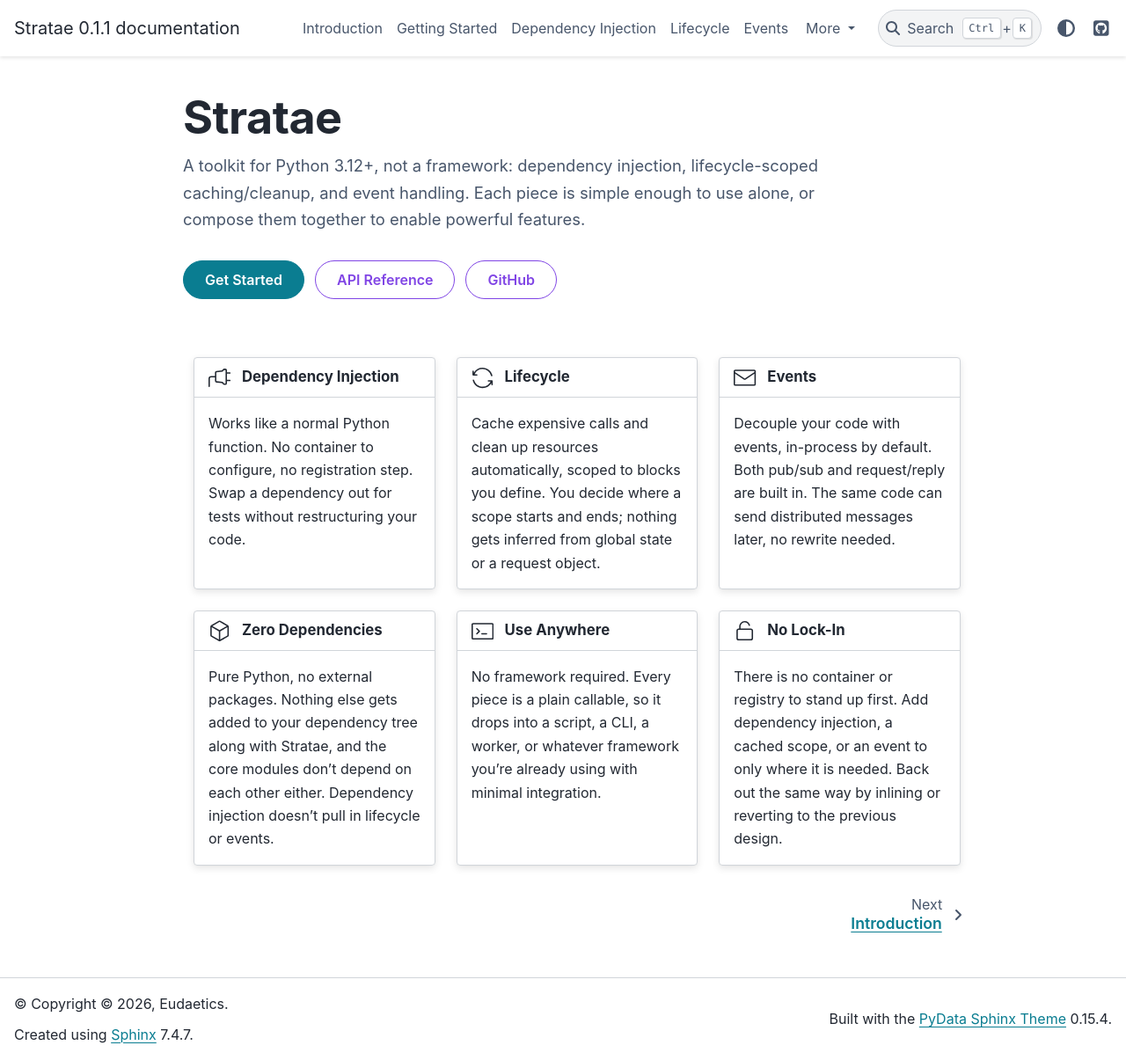
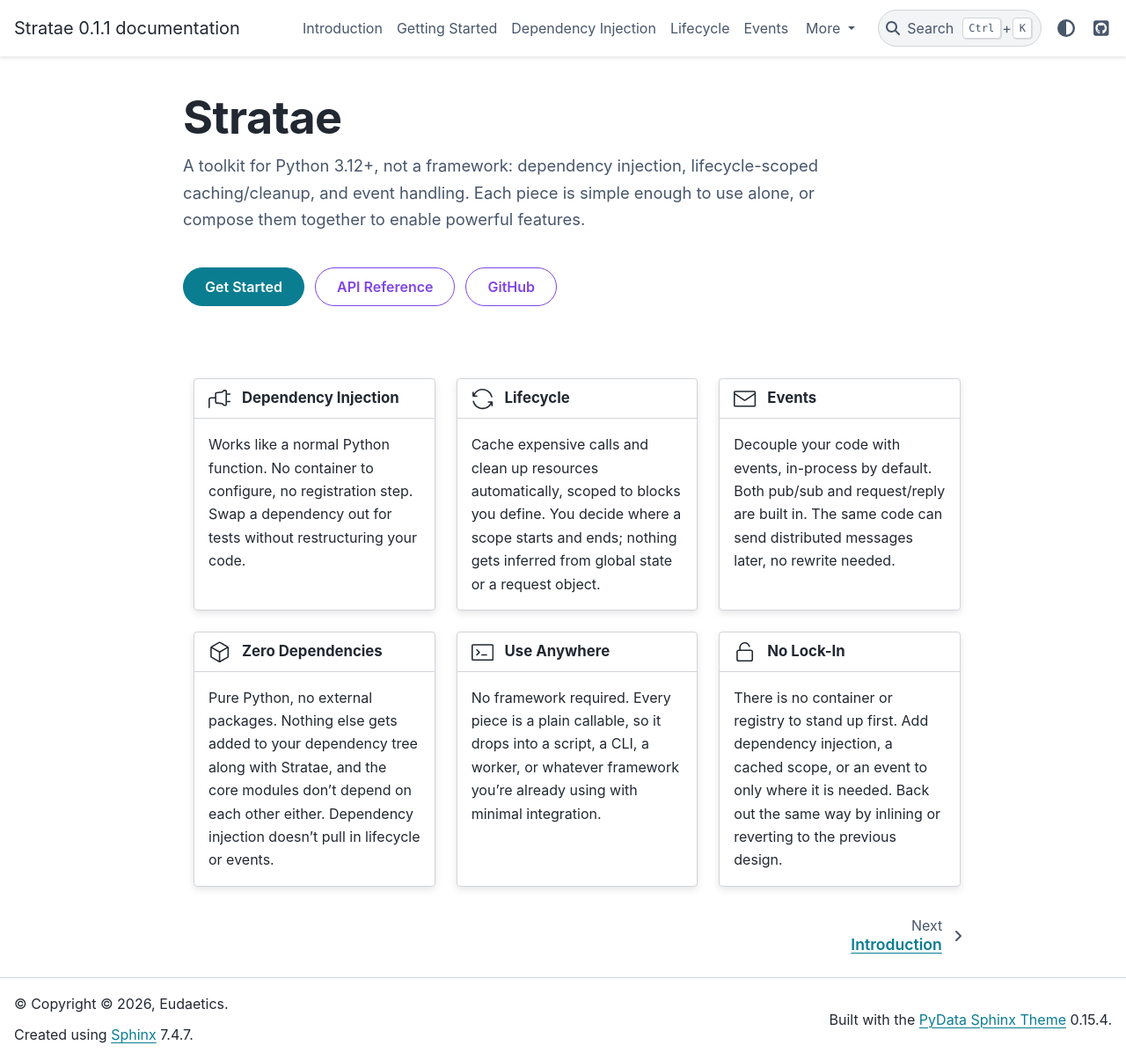
Before and after one commit to Eudaetics/stratae, a Sphinx documentation site: the page built from docs/index.md, in a window 1280 px wide and 1205 px high. Shown: the whole window at 88% size. Built offline with Sphinx 7.4.7 and the PyData theme 0.15.4, drawn with Linux system fonts in a browser that asks for light colours; pages that are not in the unit, such as notebooks, are missing from menus.

Commit message:
small tweak to spacing

```diff
--- a/docs/_static/custom.css
+++ b/docs/_static/custom.css
@@ -54,11 +54,31 @@
     display: flex;
     flex-wrap: wrap;
     gap: 0.75rem;
-    margin-top: 2rem;
+    margin-top: 1.25rem;
 }
 
 #stratae .sd-container-fluid {
-    margin-top: 3rem;
+    margin-top: 1.75rem;
+}
+
+@media (min-width: 768px) {
+    #stratae .hero-buttons {
+        margin-top: 2rem;
+    }
+
+    #stratae .sd-container-fluid {
+        margin-top: 3rem;
+    }
+}
+
+@media (min-width: 1200px) {
+    #stratae .hero-buttons {
+        margin-top: 2.5rem;
+    }
+
+    #stratae .sd-container-fluid {
+        margin-top: 4rem;
+    }
 }
 
 #stratae .sd-btn {
```
Also changed, not shown: docs/index.md (+1 -1 lines).
